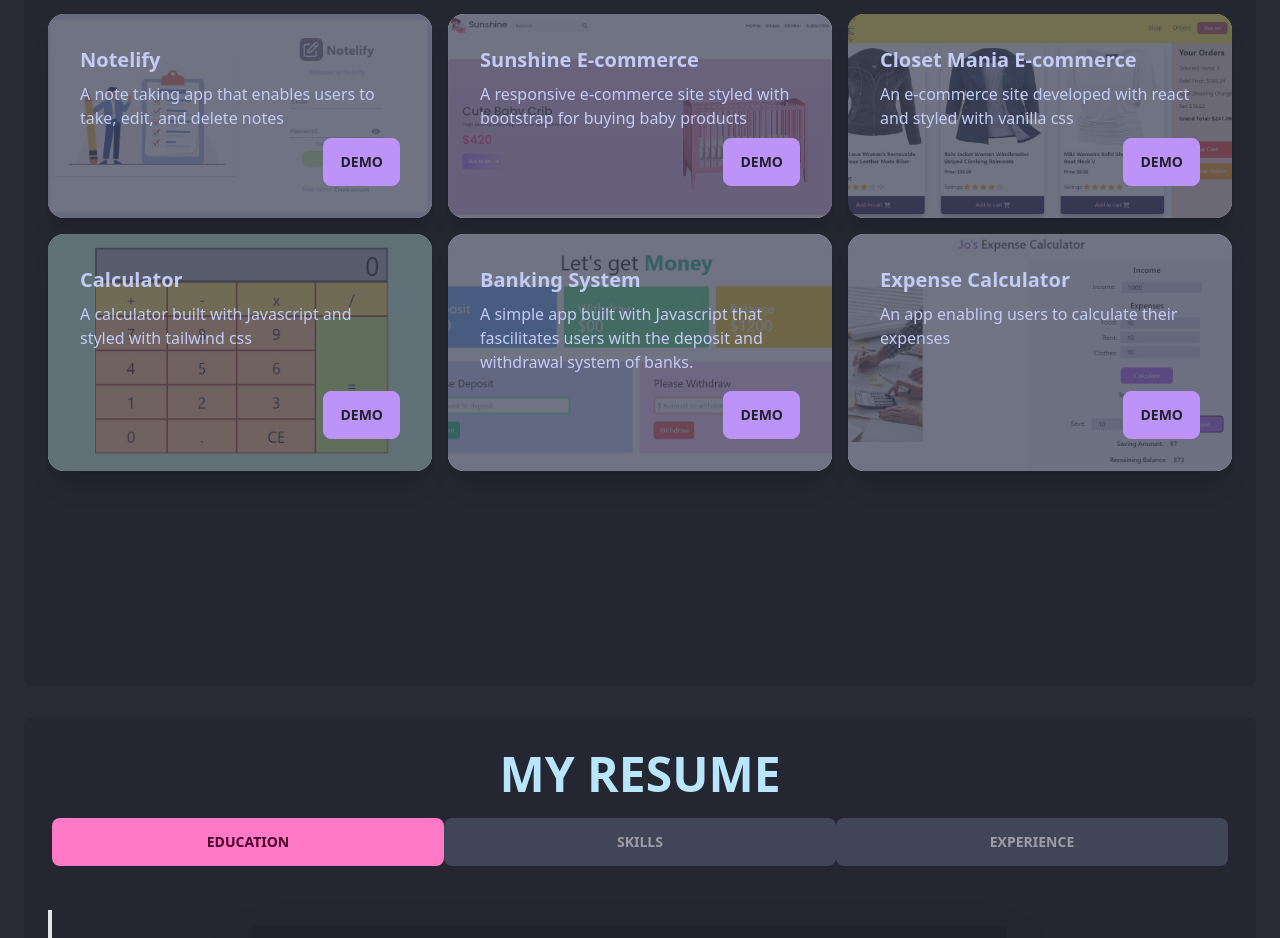
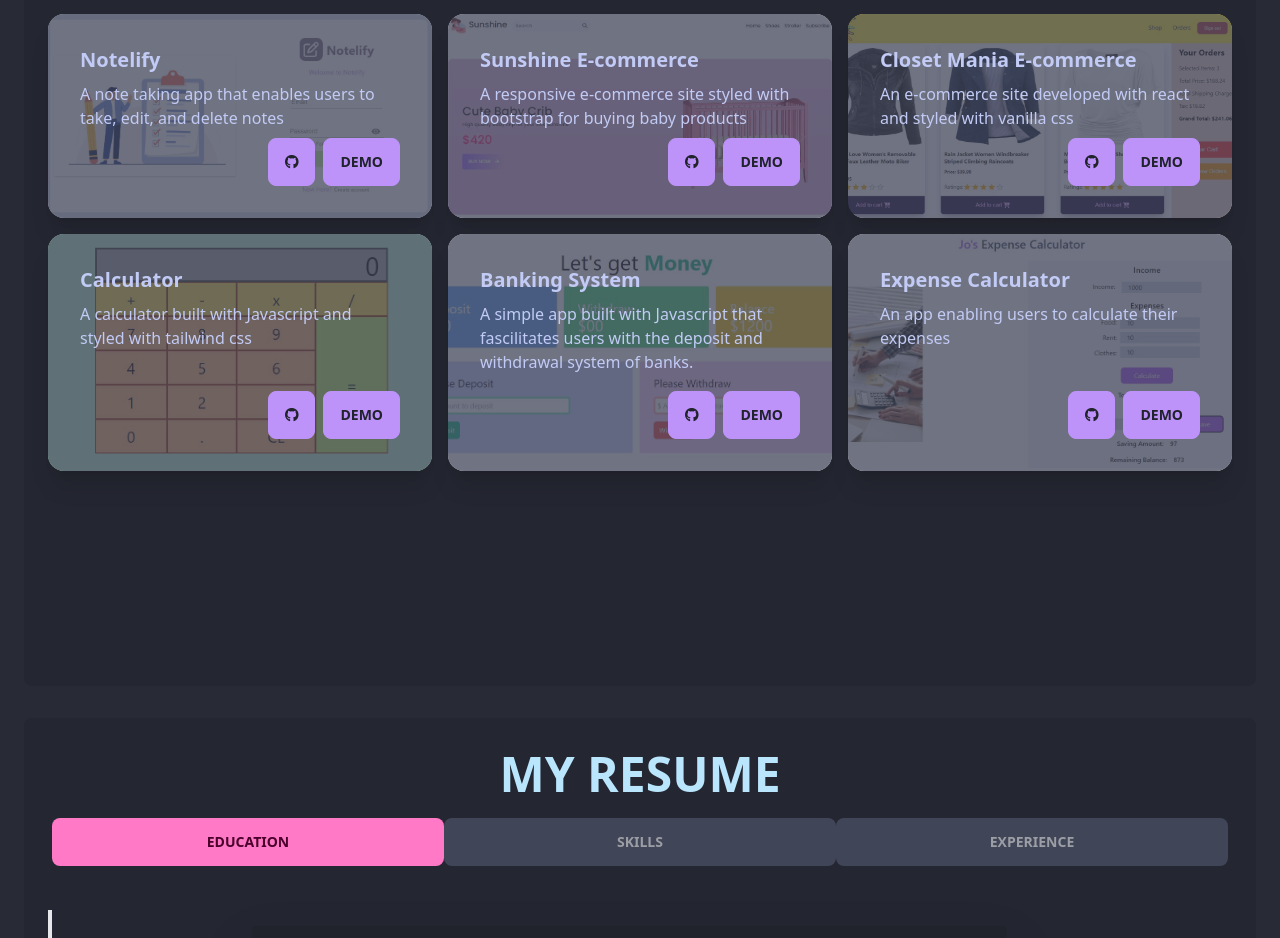
Before and after one commit to Tamema-TT/portfolio, a plain HTML site: page index.html in a window 1280 px wide. Shown: the part 1080-2018 px from the top of the page. Drawn offline with nearby package versions, Linux system fonts and the light colour scheme.

Commit message:
Complete Work

```diff
--- a/index.html
+++ b/index.html
@@ -103,6 +103,11 @@
                             <h2 class="card-title">Notelify</h2>
                             <p>A note taking app that enables users to take, edit, and delete notes</p>
                             <div class="card-actions justify-end">
+                                <a href="https://github.com/Tamema-TT/Notelify-Note-Taking-App" target="_blank">
+                                    <button class="btn btn-secondary text-base-300">
+                                        <i class="fa-brands fa-github"></i>
+                                    </button>
+                                </a>
                                 <a href="https://notelify-03.netlify.app/" target="_blank">
                                     <button class="btn btn-secondary text-base-300">Demo</button>
                                 </a>
@@ -115,6 +120,11 @@
                             <h2 class="card-title">Sunshine E-commerce</h2>
                             <p>A responsive e-commerce site styled with bootstrap for buying baby products</p>
                             <div class="card-actions justify-end">
+                                <a href="https://github.com/Tamema-TT/bs-sunshine-e-commerce" target="_blank">
+                                    <button class="btn btn-secondary text-base-300">
+                                        <i class="fa-brands fa-github"></i>
+                                    </button>
+                                </a>
                                 <a href="https://sunshine-e-commerce.netlify.app/" target="_blank">
                                     <button class="btn btn-secondary text-base-300">Demo</button>
                                 </a>
@@ -127,6 +137,11 @@
                             <h2 class="card-title">Closet Mania E-commerce</h2>
                             <p>An e-commerce site developed with react and styled with vanilla css</p>
                             <div class="card-actions justify-end">
+                                <a href="https://github.com/Tamema-TT/react-closet-mania" target="_blank">
+                                    <button class="btn btn-secondary text-base-300">
+                                        <i class="fa-brands fa-github"></i>
+                                    </button>
+                                </a>
                                 <a href="https://closet-mania.netlify.app/" target="_blank">
                                     <button class="btn btn-secondary text-base-300">Demo</button>
                                 </a>
@@ -139,6 +154,11 @@
                             <h2 class="card-title">Calculator</h2>
                             <p>A calculator built with Javascript and styled with tailwind css</p>
                             <div class="card-actions justify-end">
+                                <a href="https://github.com/Tamema-TT/js-simple-calculator" target="_blank">
+                                    <button class="btn btn-secondary text-base-300">
+                                        <i class="fa-brands fa-github"></i>
+                                    </button>
+                                </a>
                                 <a href="https://tamema-tt.github.io/js-simple-calculator/" target="_blank">
                                     <button class="btn btn-secondary text-base-300">Demo</button>
                                 </a>
@@ -151,6 +171,11 @@
                             <h2 class="card-title">Banking System</h2>
                             <p>A simple app built with Javascript that fascilitates users with the deposit and withdrawal system of banks.</p>
                             <div class="card-actions justify-end">
+                                <a href="https://github.com/Tamema-TT/js-bank-deposit-withdrawal" target="_blank">
+                                    <button class="btn btn-secondary text-base-300">
+                                        <i class="fa-brands fa-github"></i>
+                                    </button>
+                                </a>
                                 <a href="https://bank-deposit-withdraw-03.netlify.app/" target="_blank">
                                     <button class="btn btn-secondary text-base-300">Demo</button>
                                 </a>
@@ -163,6 +188,11 @@
                             <h2 class="card-title">Expense Calculator</h2>
                             <p>An app enabling users to calculate their expenses</p>
                             <div class="card-actions justify-end">
+                                <a href="https://github.com/Tamema-TT/js-expense-calculator" target="_blank">
+                                    <button class="btn btn-secondary text-base-300">
+                                        <i class="fa-brands fa-github"></i>
+                                    </button>
+                                </a>
                                 <a href="https://tamema-tt.github.io/js-expense-calculator/" target="_blank">
                                     <button class="btn btn-secondary text-base-300">Demo</button>
                                 </a>
```
